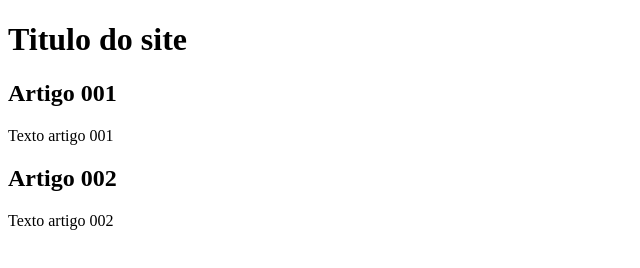
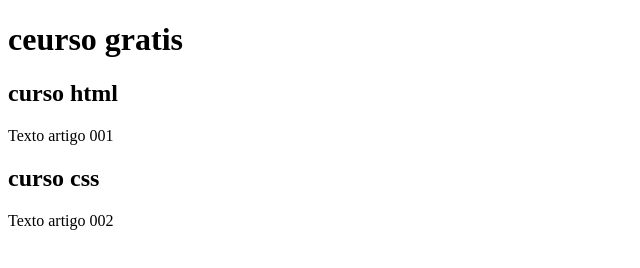
Before and after one commit to HigoXavier/projeto-site, a plain HTML site: page index.html in a window 1280 px wide. Shown: the whole page, without its empty margins (0-640 px from the left). Drawn offline with Linux system fonts and the light colour scheme.

Commit message:
comecei com o conteudo

```diff
--- a/index.html
+++ b/index.html
@@ -8,14 +8,14 @@
 <body>
   <main>
     <header>
-        <h1>Titulo do site</h1>
+        <h1>ceurso gratis</h1>
     </header>
     <article>
-        <h2>Artigo 001</h2>
+        <h2> curso html</h2>
         <p>Texto artigo 001</p>
     </article>
     <article>
-        <h2>Artigo 002</h2>
+        <h2>curso css</h2>
         <p> Texto artigo 002</p>
     </article>
   </main>
```
